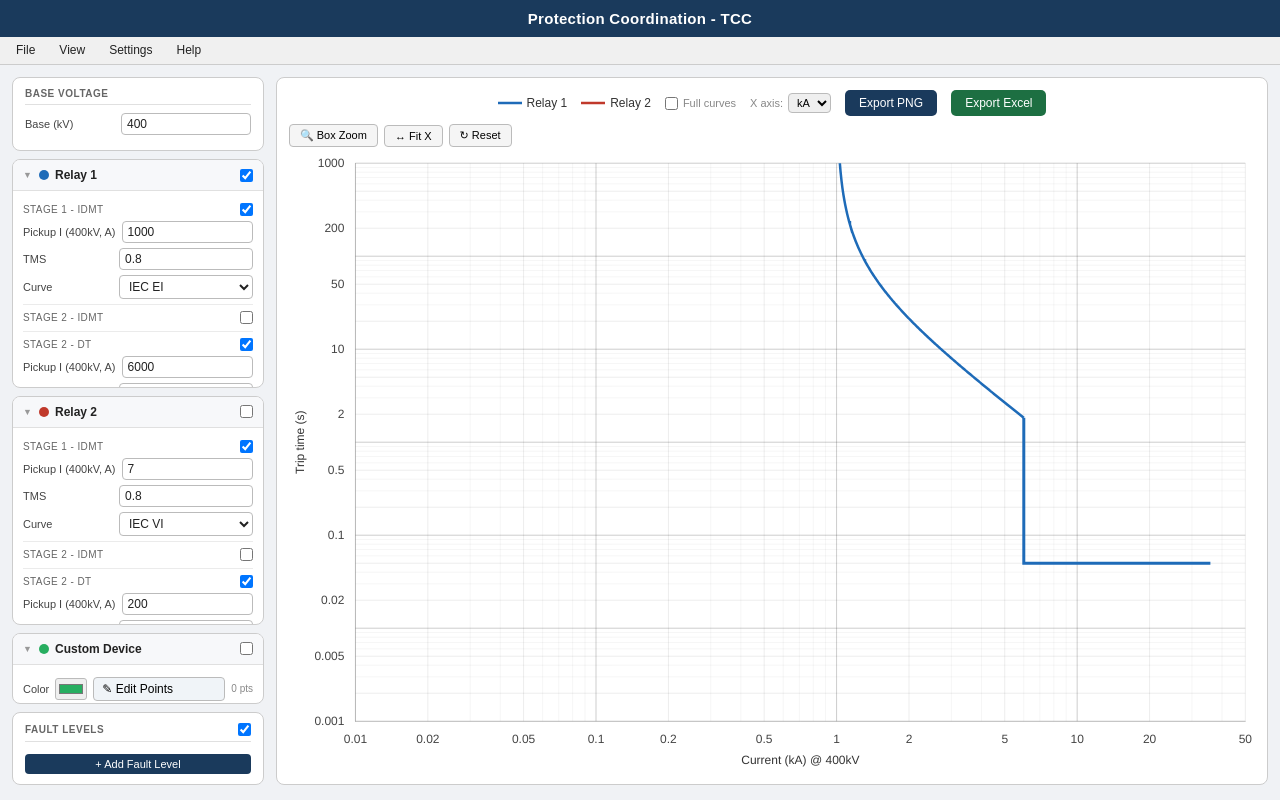
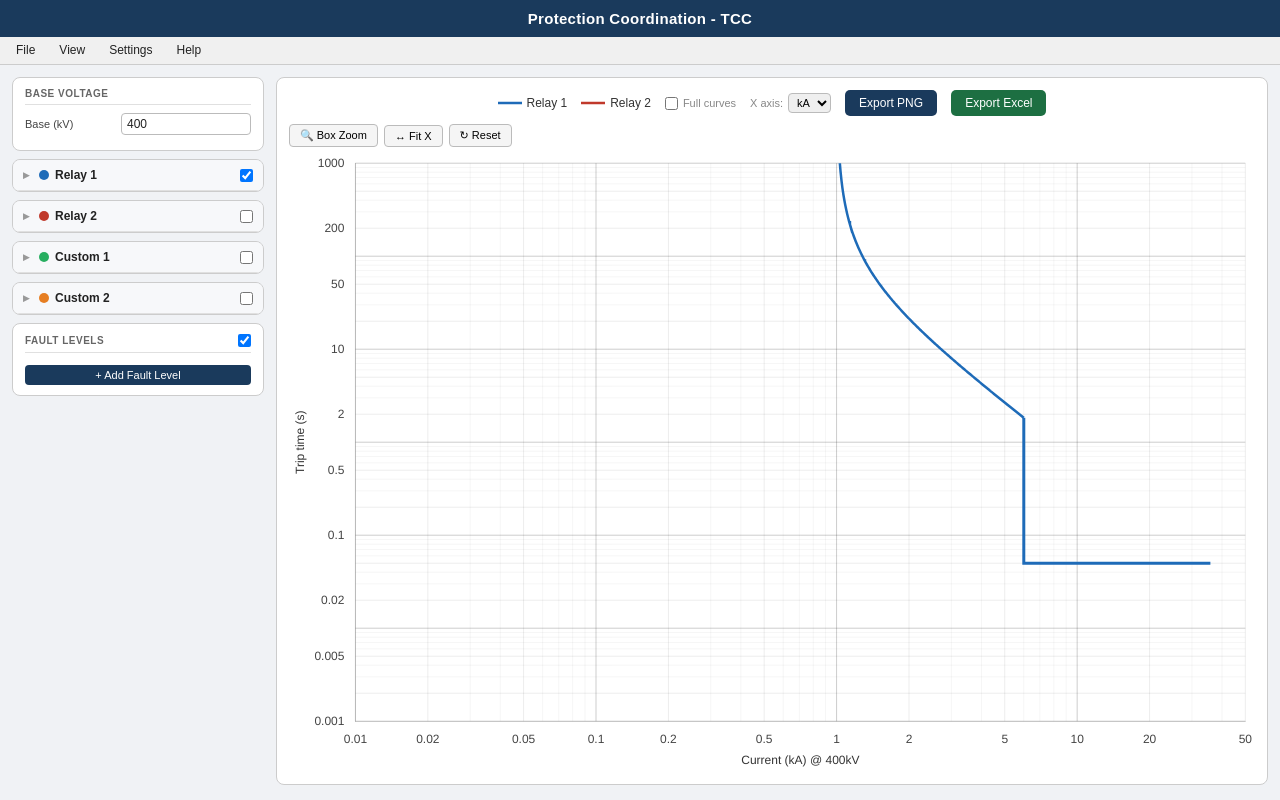
Before and after one commit to Rush2088/tcc-protection-app, a plain HTML site: page index.html in a window 1280 px wide. Drawn offline with nearby package versions, Linux system fonts and the light colour scheme.

Commit message:
feat: collapse all panels by default; add Custom 2 device; fix toggleCD(n)

```diff
--- a/index.html
+++ b/index.html
@@ -208,12 +208,12 @@
     <!-- Relay 1 -->
     <div class="relay-card">
       <div class="relay-hdr" onclick="toggleRelay(1)">
-        <span class="chevron" id="chv1">&#9660;</span>
+        <span class="chevron" id="chv1">&#9654;</span>
         <span class="rdot" style="background:#1e6bb8"></span>
         <input class="rname" type="text" id="r1-name" value="Relay 1" onclick="event.stopPropagation()" oninput="render()">
         <input type="checkbox" id="r1-en" checked onclick="event.stopPropagation()" onchange="render()">
       </div>
-      <div class="relay-body" id="rb1">
+      <div class="relay-body collapsed" id="rb1">
         <div class="stg-hdr"><span>Stage 1 - IDMT</span><input type="checkbox" id="r1-s1-en" checked onchange="toggleStage('r1-s1-body',this)"></div>
         <div class="stg-body" id="r1-s1-body">
           <div class="row"><label id="r1-s1-lb">Pickup I (400kV, A)</label><input type="number" id="r1-s1-ip" value="1000" step="1"></div>
@@ -237,12 +237,12 @@
     <!-- Relay 2 -->
     <div class="relay-card">
       <div class="relay-hdr" onclick="toggleRelay(2)">
-        <span class="chevron" id="chv2">&#9660;</span>
+        <span class="chevron" id="chv2">&#9654;</span>
         <span class="rdot" style="background:#c0392b"></span>
         <input class="rname" type="text" id="r2-name" value="Relay 2" onclick="event.stopPropagation()" oninput="render()">
         <input type="checkbox" id="r2-en" onclick="event.stopPropagation()" onchange="render()">
       </div>
-      <div class="relay-body" id="rb2">
+      <div class="relay-body collapsed" id="rb2">
         <div class="stg-hdr"><span>Stage 1 - IDMT</span><input type="checkbox" id="r2-s1-en" checked onchange="toggleStage('r2-s1-body',this)"></div>
         <div class="stg-body" id="r2-s1-body">
           <div class="row"><label id="r2-s1-lb">Pickup I (400kV, A)</label><input type="number" id="r2-s1-ip" value="7" step="0.1"></div>
@@ -265,18 +265,36 @@
 
     <!-- Custom Device -->
     <div class="relay-card">
-      <div class="relay-hdr" onclick="toggleCD()">
-        <span class="chevron" id="cdchv">&#9660;</span>
+      <div class="relay-hdr" onclick="toggleCD(0)">
+        <span class="chevron" id="cdchv0">&#9654;</span>
         <span class="rdot" id="cd0-dot" style="background:#27ae60"></span>
-        <input class="rname" type="text" id="cd0-name" value="Custom Device" onclick="event.stopPropagation()" oninput="render()">
+        <input class="rname" type="text" id="cd0-name" value="Custom 1" onclick="event.stopPropagation()" oninput="render()">
         <input type="checkbox" id="cd0-en" onclick="event.stopPropagation()" onchange="render()">
       </div>
-      <div class="cd-body" id="cdb0">
+      <div class="cd-body collapsed" id="cdb0">
         <div class="cd-row" style="padding:6px 0 4px;">
           <label style="font-size:11px;color:#444;flex-shrink:0;">Color</label>
           <input type="color" id="cd0-color" value="#27ae60" onchange="window._cdColorChange(0,this.value)" style="width:32px;height:22px;border:1px solid #bbb;border-radius:3px;padding:1px;cursor:pointer;flex-shrink:0;">
           <button class="cd-edit-btn" onclick="window.openCDModal(0)">&#9998; Edit Points</button>
           <span class="cd-ptcount" id="cd0-ptcount">0 pts</span>
+        </div>
+      </div>
+    </div>
+
+    <!-- Custom 2 -->
+    <div class="relay-card">
+      <div class="relay-hdr" onclick="toggleCD(1)">
+        <span class="chevron" id="cdchv1">&#9654;</span>
+        <span class="rdot" id="cd1-dot" style="background:#e67e22"></span>
+        <input class="rname" type="text" id="cd1-name" value="Custom 2" onclick="event.stopPropagation()" oninput="render()">
+        <input type="checkbox" id="cd1-en" onclick="event.stopPropagation()" onchange="render()">
+      </div>
+      <div class="cd-body collapsed" id="cdb1">
+        <div class="cd-row" style="padding:6px 0 4px;">
+          <label style="font-size:11px;color:#444;flex-shrink:0;">Color</label>
+          <input type="color" id="cd1-color" value="#e67e22" onchange="window._cdColorChange(1,this.value)" style="width:32px;height:22px;border:1px solid #bbb;border-radius:3px;padding:1px;cursor:pointer;flex-shrink:0;">
+          <button class="cd-edit-btn" onclick="window.openCDModal(1)">&#9998; Edit Points</button>
+          <span class="cd-ptcount" id="cd1-ptcount">0 pts</span>
         </div>
       </div>
     </div>
@@ -300,8 +318,12 @@
         <span id="leg-r2-name">Relay 2</span>
       </div>
       <div class="leg-item" id="leg-cd0" style="display:none;">
-        <svg width="24" height="10"><line x1="0" y1="5" x2="24" y2="5" stroke="#27ae60" stroke-width="2.5" stroke-dasharray="6,3"/></svg>
-        <span id="leg-cd0-name">Custom Device</span>
+        <svg width="24" height="10"><line x1="0" y1="5" x2="24" y2="5" stroke="#27ae60" stroke-width="2.5"/></svg>
+        <span id="leg-cd0-name">Custom 1</span>
+      </div>
+      <div class="leg-item" id="leg-cd1" style="display:none;">
+        <svg width="24" height="10"><line x1="0" y1="5" x2="24" y2="5" stroke="#e67e22" stroke-width="2.5"/></svg>
+        <span id="leg-cd1-name">Custom 2</span>
       </div>
       <label class="leg-check">
         <input type="checkbox" id="showFull" onchange="render()"> Full curves
@@ -401,16 +423,16 @@
 </div>
 
 <script type="module">
-  import './src/chart/plugins.js?v=5';
-  import { render, zoomState, resetZoom } from './src/chart/render.js?v=5';
-  import { addFL, removeFL, renderFLList } from './src/ui/fault-levels.js?v=5';
-  import { faultLevels }                   from './src/state.js?v=5';
-  import { exportPNG }                     from './src/ui/export.js?v=5';
-  import { exportXLSX }                   from './src/ui/export-excel.js?v=5';
+  import './src/chart/plugins.js?v=6';
+  import { render, zoomState, resetZoom } from './src/chart/render.js?v=6';
+  import { addFL, removeFL, renderFLList } from './src/ui/fault-levels.js?v=6';
+  import { faultLevels }                   from './src/state.js?v=6';
+  import { exportPNG }                     from './src/ui/export.js?v=6';
+  import { exportXLSX }                   from './src/ui/export-excel.js?v=6';
   import {
     openCDModal, closeCDModal, saveCDModal,
     cdAddRow, cdDelRow, cdMoveUp, cdMoveDown, cdPasteClipboard
-  } from './src/ui/custom-device.js?v=5';
+  } from './src/ui/custom-device.js?v=6';
 
   window.addFL            = addFL;
   window.removeFL         = removeFL;
@@ -444,9 +466,10 @@
     chv.innerHTML = body.classList.contains('collapsed') ? '&#9654;' : '&#9660;';
   };
 
-  window.toggleCD = function() {
-    const body = document.getElementById('cdb0');
-    const chv  = document.getElementById('cdchv');
+  window.toggleCD = function(n) {
+    const body = document.getElementById('cdb' + n);
+    const chv  = document.getElementById('cdchv' + n);
+    if (!body || !chv) return;
     body.classList.toggle('collapsed');
     chv.innerHTML = body.classList.contains('collapsed') ? '&#9654;' : '&#9660;';
   };
--- a/src/state.js
+++ b/src/state.js
@@ -2,5 +2,6 @@
 export const RELAY_COLORS  = ['#1e6bb8', '#c0392b'];
 export const faultLevels   = [];
 export const customDevices = [
-  { name: 'Custom Device', en: false, color: '#27ae60', points: [] }
+  { name: 'Custom 1', en: false, color: '#27ae60', points: [] },
+  { name: 'Custom 2', en: false, color: '#e67e22', points: [] }
 ];
```
